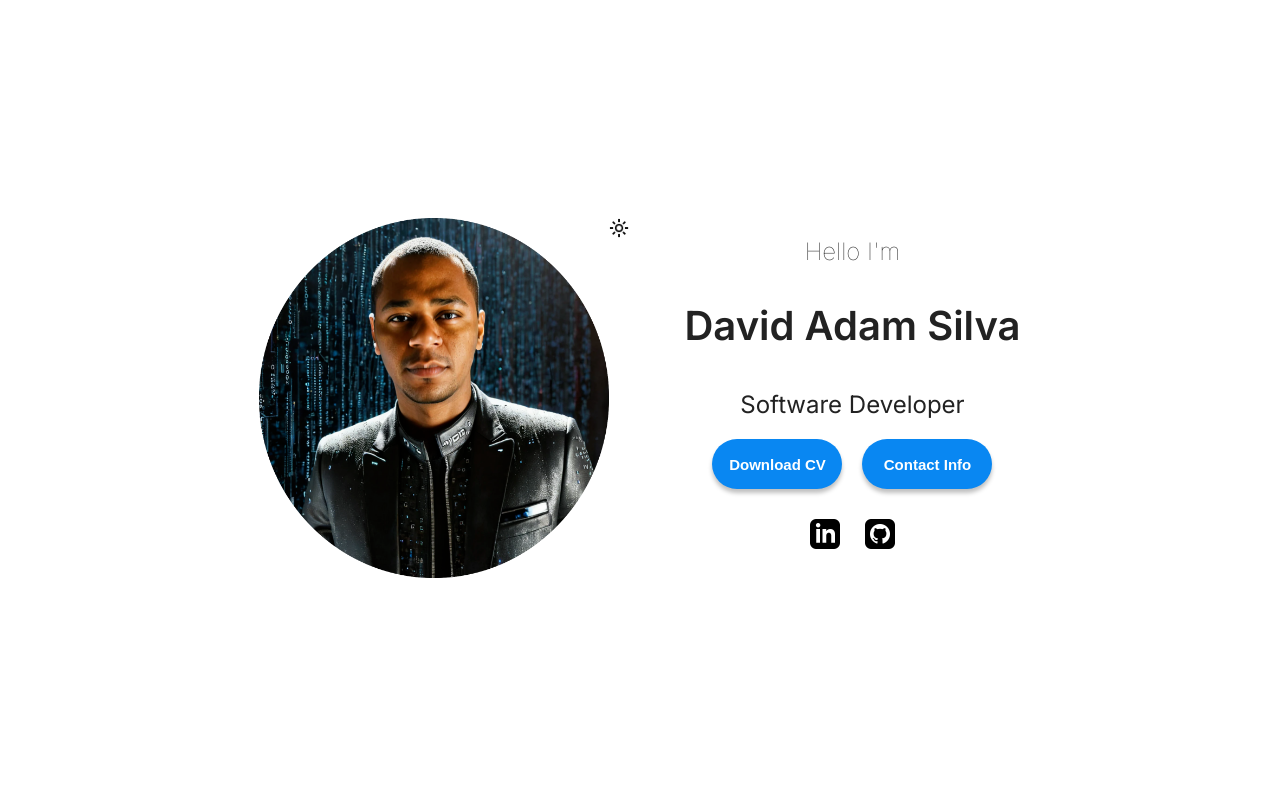
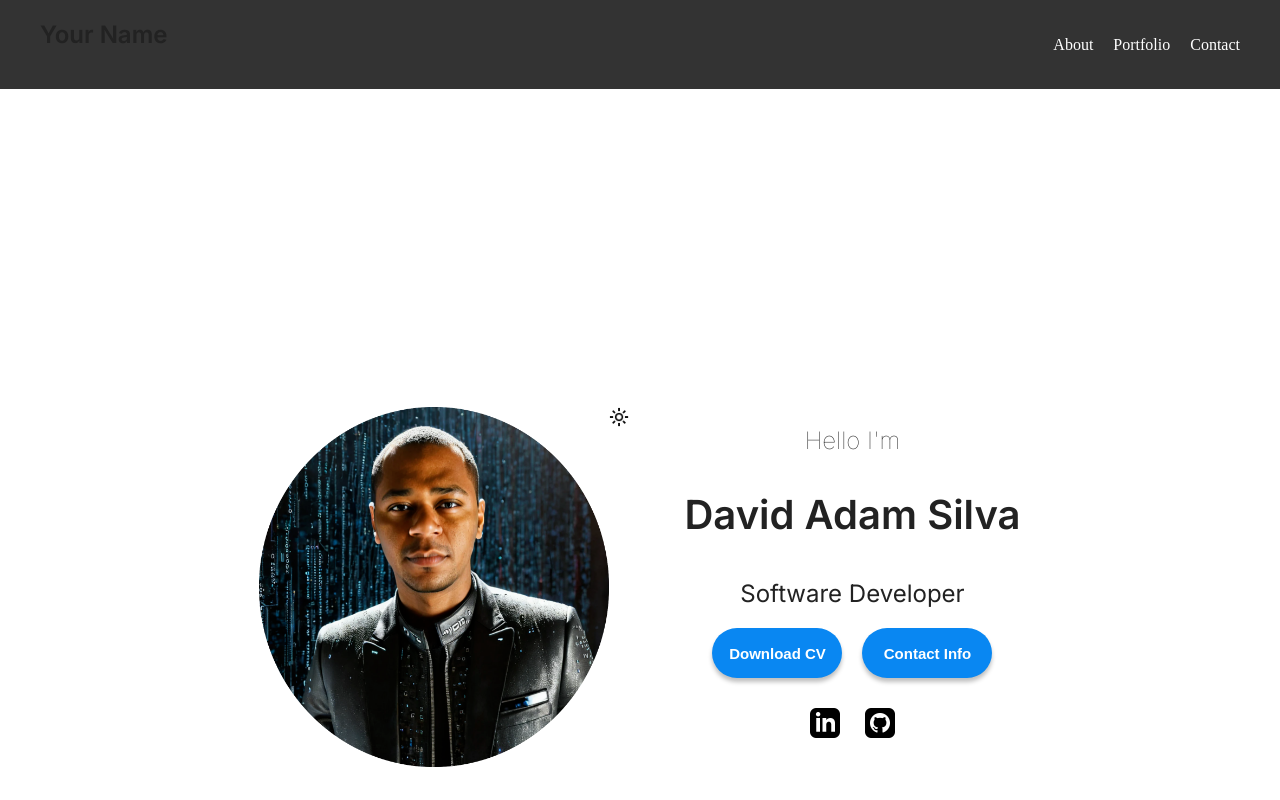
Before and after one commit to DavidAdam1323/portfolio-website-project, a React (Vite) app: page / in a window 1280 px wide. Shown: the top 800 px of the page. Built offline with nearby package versions, Linux system fonts and the light colour scheme.

Commit message:
Add Navbar component with hamburger menu functionality

```diff
--- a/src/App.jsx
+++ b/src/App.jsx
@@ -1,5 +1,5 @@
 import "./App.css";
-// import Navbar from "./sections/Navbar/Navbar";
+import Navbar from "./sections/Navbar/Navbar";
 import Hero from "./sections/Hero/Hero";
 import About from "./sections/About/About";
 import Skills from "./sections/Skills/Skills";
@@ -10,7 +10,7 @@ import Footer from "./sections/Footer/Footer";
 function App() {
   return (
     <>
-      {/* <Navbar /> */}
+      <Navbar />
       <Hero />
       <About />
       <Skills />
--- a/src/sections/Navbar/Navbar.jsx
+++ b/src/sections/Navbar/Navbar.jsx
@@ -1,24 +1,40 @@
-import { Link } from "react-rounter-dom";
+// Navbar.jsx
 
-function Navbar() {
+import React, { useState } from "react";
+import styles from "./NavbarStyles.module.css";
+
+const Navbar = () => {
+  const [menuOpen, setMenuOpen] = useState(false);
+
+  const toggleMenu = () => {
+    setMenuOpen(!menuOpen);
+  };
+
   return (
-    <nav>
-      <ul>
+    <nav className={styles.navbar}>
+      <div className={styles.container}>
+        <h1 className={styles.logo}>Your Name</h1>
+        <div className={styles.menuIcon} onClick={toggleMenu}>
+          <div className={styles.icon}></div>
+        </div>
+        <ul
+          className={
+            menuOpen ? `${styles.navLinks} ${styles.show}` : styles.navLinks
+          }
+        >
           <li>
-          <Link>About</Link>
+            <a href="#about">About</a>
           </li>
           <li>
-          <Link>Experience</Link>
+            <a href="#portfolio">Portfolio</a>
           </li>
           <li>
-          <Link>Project</Link>
-        </li>
-        <li>
-          <Link>Contact</Link>
+            <a href="#contact">Contact</a>
           </li>
         </ul>
+      </div>
     </nav>
   );
-}
+};
 
 export default Navbar;
--- a/src/sections/Navbar/NavbarStyles.module.css
+++ b/src/sections/Navbar/NavbarStyles.module.css
@@ -0,0 +1,99 @@
+/* NavbarStyles.module.css */
+
+.navbar {
+  background-color: #333;
+  color: #fff;
+  padding: 20px 0;
+}
+
+.container {
+  max-width: 1200px;
+  margin: 0 auto;
+  display: flex;
+  justify-content: space-between;
+  align-items: center;
+}
+
+.logo {
+  font-size: 24px;
+}
+
+.navLinks {
+  list-style-type: none;
+  display: flex;
+}
+
+.navLinks li {
+  margin-right: 20px;
+}
+
+.navLinks li:last-child {
+  margin-right: 0;
+}
+
+.navLinks a {
+  color: #fff;
+  text-decoration: none;
+  transition: color 0.3s ease;
+}
+
+.navLinks a:hover {
+  color: #ffd700;
+}
+
+/* NavbarStyles.module.css */
+
+/* Other styles... */
+
+.menuIcon {
+  display: none; /* Hide by default on larger screens */
+  cursor: pointer;
+}
+
+/* Hamburger icon styling */
+.icon {
+  width: 30px;
+  height: 4px;
+  background-color: #fff;
+  margin: 6px 0;
+  transition: background-color 0.3s ease;
+}
+
+/* Rotate the hamburger icon when the menu is open */
+.menuIcon.open .icon:nth-child(1) {
+  transform: rotate(-45deg) translate(-5px, 6px);
+}
+
+.menuIcon.open .icon:nth-child(2) {
+  opacity: 0;
+}
+
+.menuIcon.open .icon:nth-child(3) {
+  transform: rotate(45deg) translate(-5px, -6px);
+}
+
+/* Show the navigation links when the menu is open */
+@media (max-width: 800px) {
+  .navLinks {
+    display: none;
+  }
+
+  .navLinks.show {
+    display: flex;
+    flex-direction: column;
+    position: absolute;
+    top: 60px; /* Adjust as needed */
+    left: 0;
+    width: 100%;
+    background-color: #333;
+    padding: 20px 0;
+  }
+
+  .navLinks.show li {
+    margin: 10px 0;
+  }
+
+  .menuIcon {
+    display: block; /* Show the hamburger icon on smaller screens */
+  }
+}
```
Lines whose indentation alone changed are shown as unchanged.
